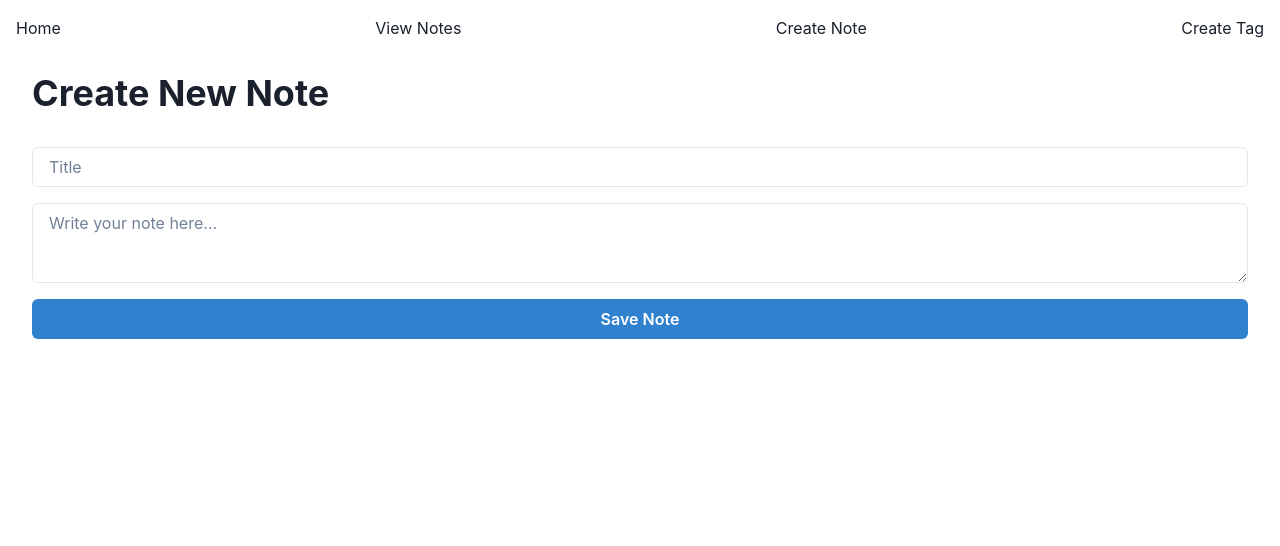
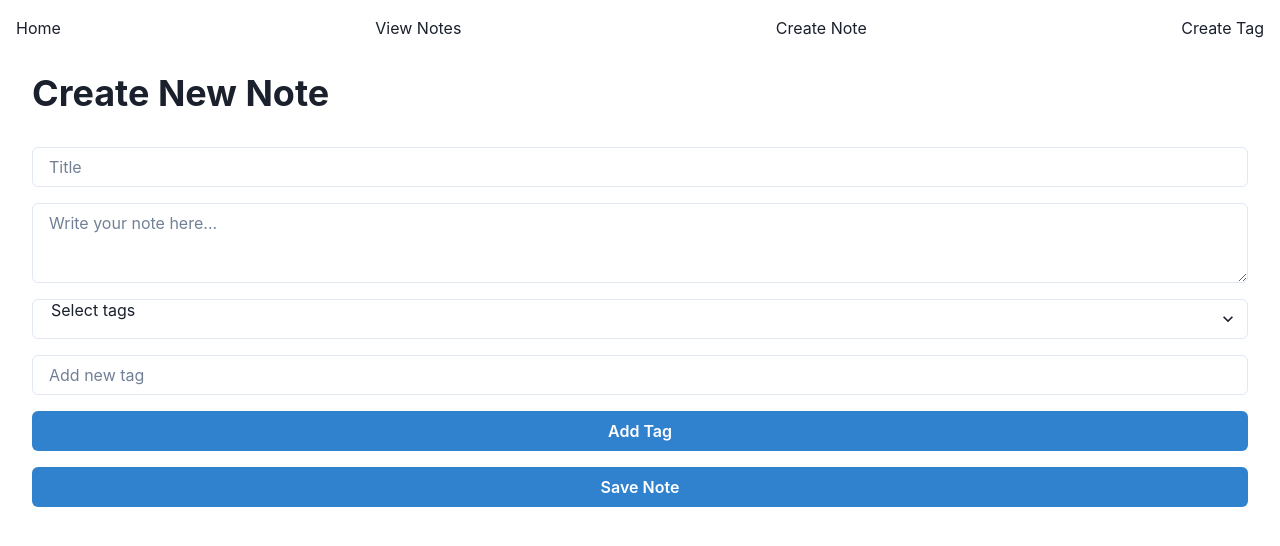
Before and after one commit to GPT-Engineer-App-Dev/notes-app-with-tags, a React (Vite) app: page /create-note in a window 1280 px wide. Shown: the top 546 px of the page. Built offline with nearby package versions, Linux system fonts and the light colour scheme.

Commit message:
Enhanced CreateNote page to allow adding tags to notes, including selecting existing tags or creating new ones.

```diff
--- a/src/pages/CreateNote.jsx
+++ b/src/pages/CreateNote.jsx
@@ -1,9 +1,37 @@
-import { useState } from 'react';
-import { Box, Input, Textarea, Button, VStack, Heading } from '@chakra-ui/react';
+import { useState, useEffect } from 'react';
+import { Box, Input, Textarea, Button, VStack, Heading, Select } from '@chakra-ui/react';
 
 const CreateNote = () => {
   const [title, setTitle] = useState('');
   const [content, setContent] = useState('');
+  const [selectedTags, setSelectedTags] = useState([]);
+  const [tags, setTags] = useState([]);
+  const [newTag, setNewTag] = useState('');
+
+  useEffect(() => {
+    const loadedTags = JSON.parse(localStorage.getItem('tags')) || [];
+    setTags(loadedTags);
+  }, []);
+
+  const handleSaveNote = () => {
+    const newNote = { title, content, tags: selectedTags, id: Date.now() };
+    const existingNotes = JSON.parse(localStorage.getItem('notes')) || [];
+    existingNotes.push(newNote);
+    localStorage.setItem('notes', JSON.stringify(existingNotes));
+    alert('Note created successfully!');
+    setTitle('');
+    setContent('');
+    setSelectedTags([]);
+  };
+
+  const handleAddTag = () => {
+    if (newTag && !tags.includes(newTag)) {
+      const updatedTags = [...tags, newTag];
+      localStorage.setItem('tags', JSON.stringify(updatedTags));
+      setTags(updatedTags);
+      setNewTag('');
+    }
+  };
 
   return (
     <Box p={4}>
@@ -11,15 +39,14 @@ const CreateNote = () => {
         <Heading mb={4}>Create New Note</Heading>
         <Input placeholder="Title" value={title} onChange={(e) => setTitle(e.target.value)} />
         <Textarea placeholder="Write your note here..." value={content} onChange={(e) => setContent(e.target.value)} />
-        <Button colorScheme="blue" onClick={() => {
-          const newNote = { title, content, id: Date.now() };
-          const existingNotes = JSON.parse(localStorage.getItem('notes')) || [];
-          existingNotes.push(newNote);
-          localStorage.setItem('notes', JSON.stringify(existingNotes));
-          alert('Note created successfully!');
-          setTitle('');
-          setContent('');
-        }}>
+        <Select placeholder="Select tags" multiple value={selectedTags} onChange={(e) => setSelectedTags([...e.target.selectedOptions].map(option => option.value))}>
+          {tags.map(tag => (
+            <option key={tag} value={tag}>{tag}</option>
+          ))}
+        </Select>
+        <Input placeholder="Add new tag" value={newTag} onChange={(e) => setNewTag(e.target.value)} />
+        <Button colorScheme="blue" onClick={handleAddTag}>Add Tag</Button>
+        <Button colorScheme="blue" onClick={handleSaveNote}>
           Save Note
         </Button>
       </VStack>
```
